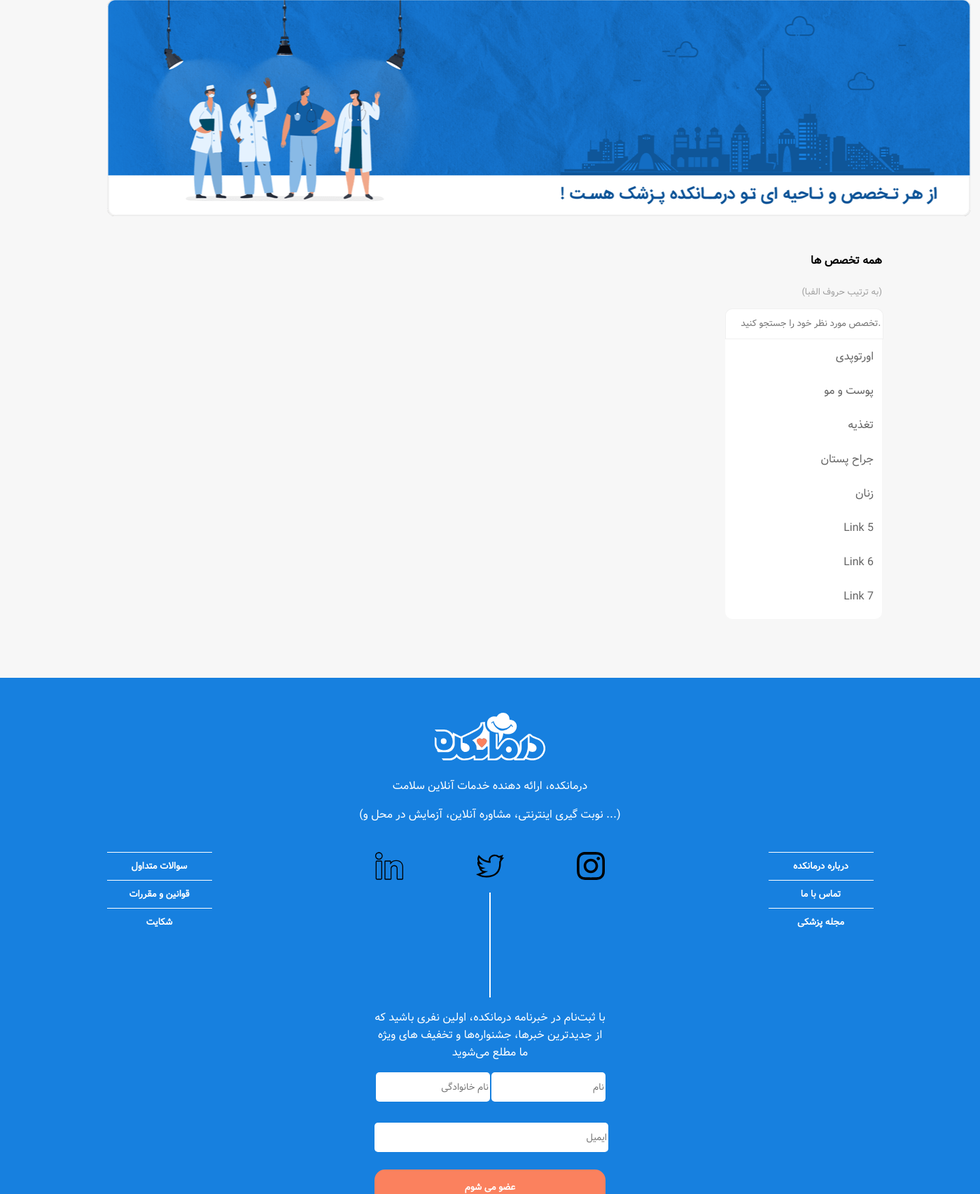
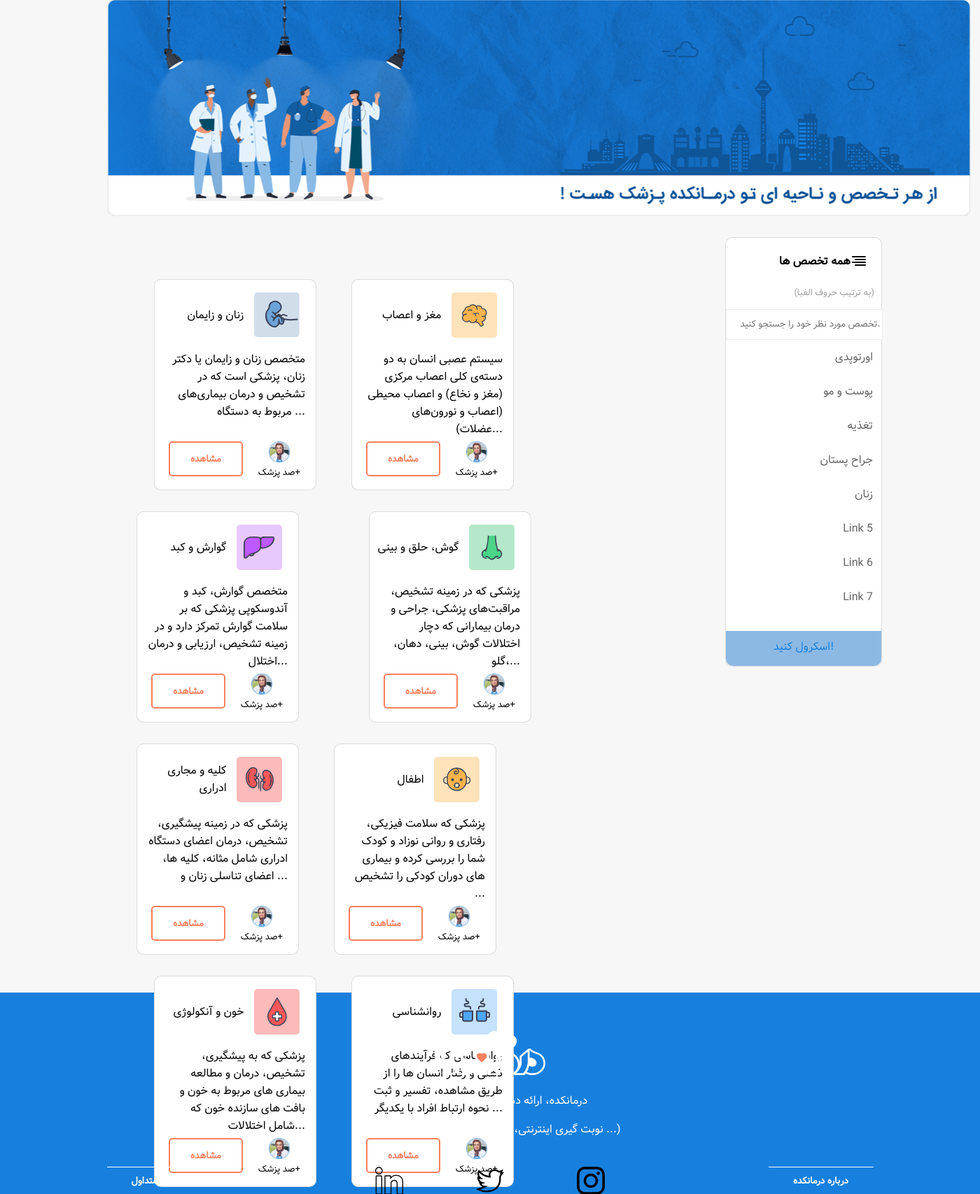
Before and after one commit to Aref-Motamedi/web_darmankade, a PHP site: page /profpage.html in a window 1400 px wide. Shown: the part 111-1818 px from the top of the page at 70% size. Run offline with PHP 8.4, Linux system fonts and the light colour scheme.

Commit message:
profpage items are now good

```diff
--- a/Phase2/css/profpage.css
+++ b/Phase2/css/profpage.css
@@ -1,3 +1,7 @@
+body{
+    background-color: rgb(247, 247, 247);
+}
+
 /* putting a margin for the whole section (slideshow) */
 #slideshowarea {
     display: flex;
@@ -13,12 +17,11 @@
 #proflistdiv {
     display: flex;
     flex-direction: row-reverse;
-    height: 600px;
+    height: 1050px;
     margin-top: 30px;
     margin-bottom: 30px;
     margin-left: 10%;
     margin-right: 10%;
-
 }
 
 #scrolllist {
@@ -40,18 +43,33 @@
     direction: rtl;
     /* border-top-right-radius: 10px;
     border-top-left-radius: 10px; */
-    border-bottom-right-radius: 10px;
-    border-bottom-left-radius: 10px;
+    /* border-bottom-right-radius: 10px;
+    border-bottom-left-radius: 10px; */
     /* border-radius: 10px; */
 }
 
+#proflistheader {
+    background-color: white;
+    border-radius: 10px;
+    border:1px solid rgba(197, 197, 197, 0.603);
+
+}
 #proflistheader label{
     text-align: right;
+    /* padding-right: 20px; */
 }
 
 #proflistheader label p{
     font-size: small;
     color: rgb(160, 160, 160);
+    padding-right: 10px;
+
+}
+#proflistheader label h4{
+    padding-right: 20px;
+    display: flex;
+    flex-direction: row-reverse;
+
 }
 
 #proflistheader input {
@@ -65,8 +83,22 @@
     text-align: right;
 
     border: 1px solid rgba(177, 177, 177, 0.192);
-    border-top-right-radius: 10px;
-    border-top-left-radius: 10px;
+    /* border-top-right-radius: 10px;
+    border-top-left-radius: 10px; */
+
+}
+
+#scrollabel {
+    /* width: 100%; */
+    height: 50px;
+    color: #1780df;
+    background-color: #8cb9e4;
+    text-align: center;
+    border-bottom-right-radius: 10px;
+    border-bottom-left-radius: 10px;
+}
+#scrollabel p{
+    padding-top: 10px;
 }
 
 .vertical-menu li {
@@ -86,3 +118,100 @@
     color: #1780df;
     border-bottom: 1px dashed #1780df;
 }
+
+/* -------------- */
+.itemcontainer {
+    display: flex;
+    flex-direction: row;
+    flex-wrap: wrap;
+}
+
+.profitemcontainer {
+    height: 300px;
+    width: 230px;
+    margin-top: 30px;
+    border: 1px solid rgba(197, 197, 197, 0.603);
+    border-radius: 10px;
+    background-color: white;
+}
+.profitemcontainer:hover {
+    cursor: pointer;
+    border: 1px solid #fb815e;
+
+}
+
+.profitemheader {
+    display: flex;
+    flex-direction: row-reverse;
+    align-items: center;
+    padding-right: 10%;
+    margin-top: 15px;
+    height: 70px;
+}
+
+.profitemheader p {
+    text-align: right;
+    margin-right: 7%;
+}
+
+.profitembody {
+    margin: 15px;
+    text-align: right;
+    height: 115px;
+}
+
+.profitemfooter {
+    display: flex;
+    flex-direction: row-reverse;
+    height: 50px;
+}
+
+.profitemfooter div{
+    text-align: center;
+    width: 50%;
+}
+
+.profitemfooter > div > p{
+    transform: translate(0,-80%);
+    font-size: small;
+}
+
+.profitemfooter button{
+    margin-left: 20px;
+    /* margin-right: 20px; */
+    width: 50%;
+
+    border: 2px solid #fb815e;
+    border-radius: 5px;
+    background-color: transparent;
+    color: #fb815e;
+}
+
+.profitemfooter button:hover{
+    background-color: #fb815e;
+    color: white;
+}
+
+/* #proitem1 {
+    background-color: hotpink;
+} */
+
+.item1 {
+    margin-left: 50px;
+    margin-right: 25px;
+    /* background-color: hotpink; */
+}
+
+.item2 {
+    margin-right: 25px;
+    margin-left: 25px;
+    /* background-color: purple; */
+
+}
+
+.item3 {
+    margin-right: 50px;
+    margin-left: 25px;
+    /* background-color: blueviolet; */
+
+}
--- a/Phase2/profpage.html
+++ b/Phase2/profpage.html
@@ -11,6 +11,7 @@
         <link rel="stylesheet" type="text/css" href="./css/doctorlistpage.css"/>
         <link rel="stylesheet" type="text/css" href="./css/profpage.css"/>
         <link rel="stylesheet" type="text/css" href="./css/header.css"/>
+        <!-- <link rel="stylesheet" href="https://maxcdn.bootstrapcdn.com/bootstrap/4.0.0/css/bootstrap.min.css" integrity="sha384-Gn5384xqQ1aoWXA+058RXPxPg6fy4IWvTNh0E263XmFcJlSAwiGgFAW/dAiS6JXm" crossorigin="anonymous"> -->
 
 
         <!-- <script type="text/javascript" src="script.js"></script> -->
@@ -104,7 +105,7 @@
                 <div id="scrolllist">
                     <div id="proflistheader">
                         <label for="">
-                            <h4>همه تخصص ها</h4>
+                            <h4><svg xmlns="http://www.w3.org/2000/svg" width="24px" height="24px" viewBox="0 0 24 24" fill="none" stroke="currentColor" stroke-width="2" stroke-linecap="round" stroke-linejoin="round" class="ml-3 text-slate feather feather-align-right" data-v-7b524330=""><line x1="21" y1="10" x2="7" y2="10" data-v-7b524330=""></line><line x1="21" y1="6" x2="3" y2="6" data-v-7b524330=""></line><line x1="21" y1="14" x2="3" y2="14" data-v-7b524330=""></line><line x1="21" y1="18" x2="7" y2="18" data-v-7b524330=""></line></svg>همه تخصص ها</h4>
                             <p>(به ترتیب حروف الفبا)</p>
                         </label>
                         <INput placeholder="تخصص مورد نظر خود را جستجو کنید."></INput>
@@ -129,11 +130,164 @@
                             <a href="#">Link 8</a>
                             <a href="#">Link 9</a>
                             <a href="#">Link 10</a> -->
-                          </div>
+                        </div>
+                        <div id="scrollabel">
+                            <p>اسکرول کنید!</p>
+                        </div>
                     </div>
                 </div>
 
                 <div id="proflistitems">
+                    <div class="itemcontainer" style="margin: 30px;">
+                        <div class="profitemcontainer item1" id="proitem1">
+                            <div class="profitemheader">
+                                <img src="./assets/profpage/zananitem.svg" alt="zanan">
+                                <p>زنان و زایمان</p>
+                            </div>
+                            <div class="profitembody">
+                                <p>متخصص زنان و زایمان یا دکتر زنان، پزشکی است که در تشخیص و درمان بیماری‌های مربوط به دستگاه ...</p>
+                            </div>
+                            <div class="profitemfooter">
+                                <div class="profitemdoctorsimg">
+                                    <img src="./assets/profpage/131899666226532118دکتر-معصومه-میراسماعیلی.jpg" alt="" style="width:30px;">
+                                    <p>صد پزشک+</p>
+                                </div>
+                                <button class="profitembutton"> مشاهده</button>
+                            </div>
+                        </div>
+                        <div class="profitemcontainer item2" id="proitem2">
+                            <div class="profitemheader">
+                                <img src="./assets/profpage/maqzasab.svg" alt="maqzasab">
+                                <p>مغز و اعصاب</p>
+                            </div>
+                            <div class="profitembody">
+                                <p>سیستم عصبی انسان به دو دسته‌ی کلی اعصاب مرکزی (مغز و نخاع) و اعصاب محیطی (اعصاب و نورون‌های عضلات)...</p>
+                            </div>
+                            <div class="profitemfooter">
+                                <div class="profitemdoctorsimg">
+                                    <img src="./assets/profpage/131899666226532118دکتر-معصومه-میراسماعیلی.jpg" alt="" style="width:30px;">
+                                    <p>صد پزشک+</p>
+                                </div>
+                                <button class="profitembutton"> مشاهده</button>
+                            </div>
+                        </div>
+                        <div class="profitemcontainer item3" id="proitem3">
+                            <div class="profitemheader">
+                                <img src="./assets/profpage/govaresh.svg" alt="govaresh">
+                                <p>گوارش و کبد</p>
+                            </div>
+                            <div class="profitembody">
+                                <p>متخصص گوارش، کبد و آندوسکوپی پزشکی که بر سلامت گوارش تمرکز دارد و در زمینه تشخیص، ارزیابی و درمان اختلال...</p>
+                            </div>
+                            <div class="profitemfooter">
+                                <div class="profitemdoctorsimg">
+                                    <img src="./assets/profpage/131899666226532118دکتر-معصومه-میراسماعیلی.jpg" alt="" style="width:30px;">
+                                    <p>صد پزشک+</p>
+                                </div>
+                                <button class="profitembutton"> مشاهده</button>
+                            </div>
+                        </div>
+                        <div class="profitemcontainer item1" id="proitem4">
+                            <div class="profitemheader">
+                                <img src="./assets/profpage/gushhalq.svg" alt="gushhalq">
+                                <p>گوش، حلق و بینی</p>
+                            </div>
+                            <div class="profitembody">
+                                <p>پزشکی که در زمینه تشخیص، مراقبت‌های پزشکی، جراحی و درمان بیمارانی که دچار اختلالات گوش، بینی، دهان، گلو،...</p>
+                            </div>
+                            <div class="profitemfooter">
+                                <div class="profitemdoctorsimg">
+                                    <img src="./assets/profpage/131899666226532118دکتر-معصومه-میراسماعیلی.jpg" alt="" style="width:30px;">
+                                    <p>صد پزشک+</p>
+                                </div>
+                                <button class="profitembutton"> مشاهده</button>
+                            </div>
+                        </div>
+                        <div class="profitemcontainer item2" id="proitem5">
+                            <div class="profitemheader">
+                                <img src="./assets/profpage/edrar.svg" alt="edrar">
+                                <p>کلیه و مجاری ادراری</p>
+                            </div>
+                            <div class="profitembody">
+                                <p>پزشکی که در زمینه پیشگیری، تشخیص، درمان اعضای دستگاه ادراری شامل مثانه، کلیه ها، اعضای تناسلی زنان و ...</p>
+                            </div>
+                            <div class="profitemfooter">
+                                <div class="profitemdoctorsimg">
+                                    <img src="./assets/profpage/131899666226532118دکتر-معصومه-میراسماعیلی.jpg" alt="" style="width:30px;">
+                                    <p>صد پزشک+</p>
+                                </div>
+                                <button class="profitembutton"> مشاهده</button>
+                            </div>
+                        </div>
+
+                        <div class="profitemcontainer item3" id="proitem6">
+                            <div class="profitemheader">
+                                <img src="./assets/profpage/kudakan.svg" alt="kudakan">
+                                <p>اطفال</p>
+                            </div>
+                            <div class="profitembody">
+                                <p>پزشکی که سلامت فیزیکی، رفتاری و روانی نوزاد و کودک شما را بررسی کرده و بیماری های دوران کودکی را تشخیص ...</p>
+                            </div>
+                            <div class="profitemfooter">
+                                <div class="profitemdoctorsimg">
+                                    <img src="./assets/profpage/131899666226532118دکتر-معصومه-میراسماعیلی.jpg" alt="" style="width:30px;">
+                                    <p>صد پزشک+</p>
+                                </div>
+                                <button class="profitembutton"> مشاهده</button>
+                            </div>
+                        </div>
+
+                        <div class="profitemcontainer item1" id="proitem7">
+                            <div class="profitemheader">
+                                <img src="./assets/profpage/khun.svg" alt="khun">
+                                <p>خون و آنکولوژی</p>
+                            </div>
+                            <div class="profitembody">
+                                <p>پزشکی که به پیشگیری، تشخیص، درمان و مطالعه بیماری های مربوط به خون و بافت های سازنده خون که شامل اختلالات...</p>
+                            </div>
+                            <div class="profitemfooter">
+                                <div class="profitemdoctorsimg">
+                                    <img src="./assets/profpage/131899666226532118دکتر-معصومه-میراسماعیلی.jpg" alt="" style="width:30px;">
+                                    <p>صد پزشک+</p>
+                                </div>
+                                <button class="profitembutton"> مشاهده</button>
+                            </div>
+                        </div>
+                        <div class="profitemcontainer item2" id="proitem8">
+                            <div class="profitemheader">
+                                <img src="./assets/profpage/ravan.svg" alt="ravan">
+                                <p>روانشناسی</p>
+                            </div>
+                            <div class="profitembody">
+                                <p>روانشناسی که فرآیندهای ذهنی و رفتار انسان ها را از طریق مشاهده، تفسیر و ثبت نحوه ارتباط افراد با یکدیگر ...</p>
+                            </div>
+                            <div class="profitemfooter">
+                                <div class="profitemdoctorsimg">
+                                    <img src="./assets/profpage/131899666226532118دکتر-معصومه-میراسماعیلی.jpg" alt="" style="width:30px;">
+                                    <p>صد پزشک+</p>
+                                </div>
+                                <button class="profitembutton"> مشاهده</button>
+                            </div>
+                        </div>
+
+                        <div class="profitemcontainer item3" id="proitem9">
+                            <div class="profitemheader">
+                                <img src="./assets/profpage/tebfiziki.svg" alt="tebjensi">
+                                <p>طب فیزیکی و توانبخشی جنسی</p>
+                            </div>
+                            <div class="profitembody">
+                                <p>پزشکی که در زمینه پیشگیری، درمان و بازتوانی طیف وسیعی از بیماران مبتلا به سکته مغزی، آسیب مغزی و نخاع ...</p>
+                            </div>
+                            <div class="profitemfooter">
+                                <div class="profitemdoctorsimg">
+                                    <img src="./assets/profpage/131899666226532118دکتر-معصومه-میراسماعیلی.jpg" alt="" style="width:30px;">
+                                    <p>صد پزشک+</p>
+                                </div>
+                                <button class="profitembutton"> مشاهده</button>
+                            </div>
+                        </div>
+
+                    </div>
                 </div>
 
             </div>
```
Also changed, not shown: Phase2/assets/profpage/131899666226532118دکتر-معصومه-میراسماعیلی.jpg (added), Phase2/assets/profpage/edrar.svg (added), Phase2/assets/profpage/govaresh.svg (added), Phase2/assets/profpage/gushhalq.svg (added), Phase2/assets/profpage/khun.svg (added), Phase2/assets/profpage/kudakan.svg (added), Phase2/assets/profpage/maqzasab.svg (added), Phase2/assets/profpage/ravan.svg (added), Phase2/assets/profpage/tebfiziki.svg (added), Phase2/assets/profpage/zananitem.svg (added).
